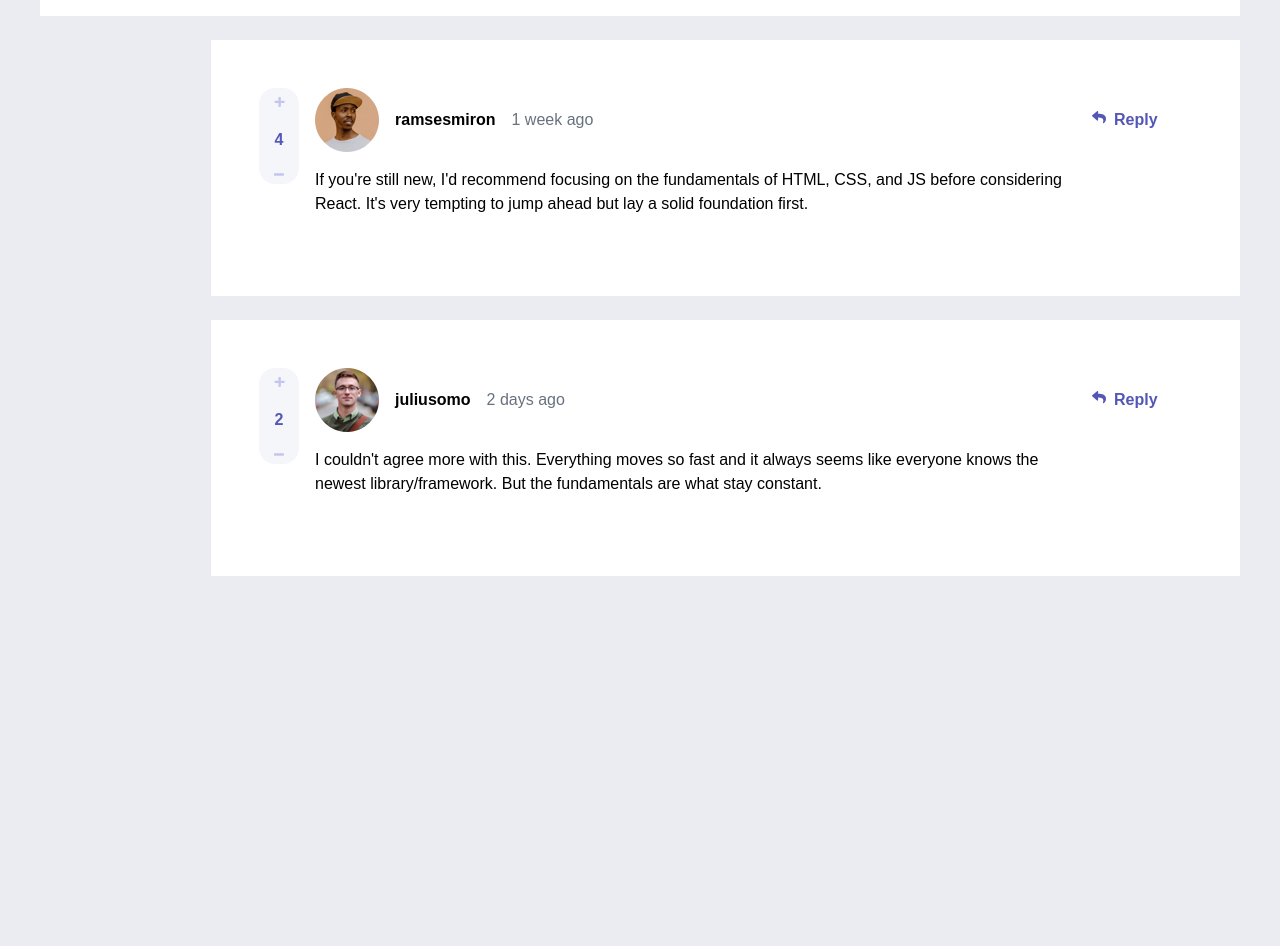
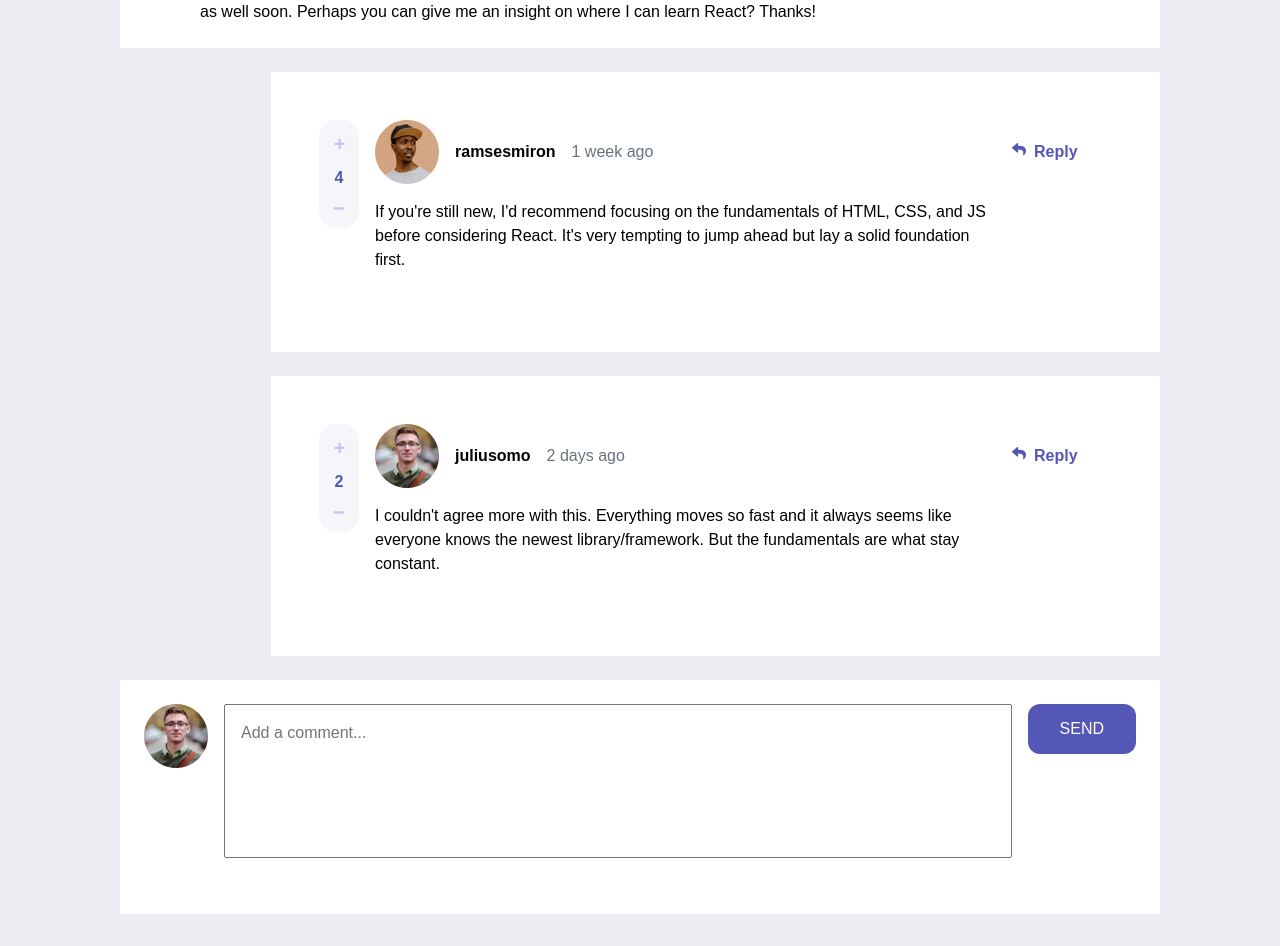
Before and after one commit to DrZero1234/FEM_comment_section, a React (Vite) app: page / in a window 1280 px wide. Shown: the part 360-1306 px from the top of the page. Before the commit the page ends 936 px from the top, so only its background shows below. Built offline with nearby package versions, Linux system fonts and the light colour scheme.

Commit message:
commentInput added

```diff
--- a/src/App.jsx
+++ b/src/App.jsx
@@ -14,6 +14,7 @@ import MinusIcon from "/assets/icon-minus.svg";
 import { StyledContainer } from "./components/styled/Container";
 import { ReplyComment } from "./components/styled/ReplyComment";
 import { CommentWrapper } from "./components/styled/CommentWrapper";
+import { StyledCommentInput } from "./components/styled/CommentInput";
 
 const theme = {
   colors: {
@@ -119,6 +120,7 @@ const Container = ({ data }) => {
       {comments.map((comment) => (
         <Comment data={comment} loggedInUser={currentUser} />
       ))}
+      <CommentInput action="" currentUser={currentUser} />
     </StyledContainer>
   );
 };
@@ -130,7 +132,10 @@ const Comment = ({ data, loggedInUser }) => {
     <CommentWrapper>
       <StyledComment>
         <div className="user-data">
-          <img src={user.image.webp} alt="Commenter´s profile picture" />
+          <img
+            src={user.image.webp}
+            alt="Commenter´s profile picture"
+          />
           <h1>{user.username}</h1>
           {loggedInUser.username === user.username && <h4>you</h4>}
           <span>{createdAt}</span>
@@ -161,14 +166,27 @@ const Comment = ({ data, loggedInUser }) => {
       {replies &&
         replies.map((reply) => (
           <ReplyComment>
-            <Comment data={reply} loggedInUser={MOCK_DATA.currentUser} />
+            <Comment
+              data={reply}
+              loggedInUser={MOCK_DATA.currentUser}
+            />
           </ReplyComment>
         ))}
     </CommentWrapper>
   );
 };
 
-const CommentInput = ({ action }) => {};
+const CommentInput = ({ action, currentUser }) => {
+  return (
+    <StyledCommentInput>
+      {currentUser && (
+        <img src={currentUser.image.webp} alt="Profile Picture" />
+      )}
+      <textarea placeholder="Add a comment..." rows={5} />
+      <button>Send</button>
+    </StyledCommentInput>
+  );
+};
 
 const VoteButton = ({ comment }) => {
   const { score } = comment;
--- a/src/components/styled/Comment.jsx
+++ b/src/components/styled/Comment.jsx
@@ -7,7 +7,6 @@ export const StyledComment = styled.div`
     "vote user-data buttons"
     "vote content ."
     ". content .";
-  grid-template-rows: auto;
   grid-column: 1/3;
   gap: 1em;
   padding: 1.5em;
--- /dev/null
+++ b/src/components/styled/CommentInput.jsx
@@ -0,0 +1,49 @@
+import { styled } from "styled-components";
+import { StyledComment } from "./Comment";
+
+export const StyledCommentInput = styled(StyledComment)`
+  textarea {
+    resize: none;
+    padding: 1em;
+    line-height: 1.5rem;
+  }
+
+  textarea:hover {
+    cursor: pointer;
+  }
+
+  button {
+    height: max-content;
+    padding: 1em 2em;
+    border-radius: 0.75em;
+    border: none;
+    justify-self: end;
+    background-color: ${({ theme }) => theme.colors.primary_400};
+    color: ${({ theme }) => theme.colors.neutral_1000};
+    font-weight: ${({ theme }) => theme.font_weights.bold};
+    text-transform: uppercase;
+  }
+
+  button:hover {
+    opacity: 0.5;
+    cursor: pointer;
+  }
+
+  @media (max-width: ${({ theme }) => theme.mobile_size}) {
+    grid-template-areas:
+      "input input"
+      "profile button";
+
+    img {
+      grid-area: profile;
+    }
+
+    textarea {
+      grid-area: input;
+    }
+
+    button {
+      grid-area: button;
+    }
+  }
+`;
--- a/src/components/styled/Container.jsx
+++ b/src/components/styled/Container.jsx
@@ -5,5 +5,6 @@ export const StyledContainer = styled.div`
   flex-direction: column;
   justify-content: center;
   gap: 1.5em;
-  max-width: 75em;
+  max-width: 65em;
+  margin: 2em 0em;
 `;
--- a/src/components/styled/ReplyComment.jsx
+++ b/src/components/styled/ReplyComment.jsx
@@ -2,8 +2,7 @@ import { styled } from "styled-components";
 import { StyledComment } from "./Comment";
 
 export const ReplyComment = styled(StyledComment)`
-  grid-column-start: 2;
-
+  grid-column: 2/3;
   @media (max-width: ${({ theme }) => theme.mobile_size}) {
     grid-template-columns: none;
   }
--- a/src/components/styled/VoteButton.jsx
+++ b/src/components/styled/VoteButton.jsx
@@ -4,8 +4,7 @@ export const StyledVoteButton = styled.div`
   grid-area: vote;
   display: flex;
   flex-direction: column;
-  gap: 1em;
-  justify-content: space-between;
+  justify-content: space-around;
   align-items: center;
   padding: 0.5em;
   border-radius: 1em;
@@ -26,5 +25,7 @@ export const StyledVoteButton = styled.div`
     flex-direction: row;
     width: max-content;
     padding: 1em;
+    gap: 1em;
+    justify-content: space-between;
   }
 `;
```
